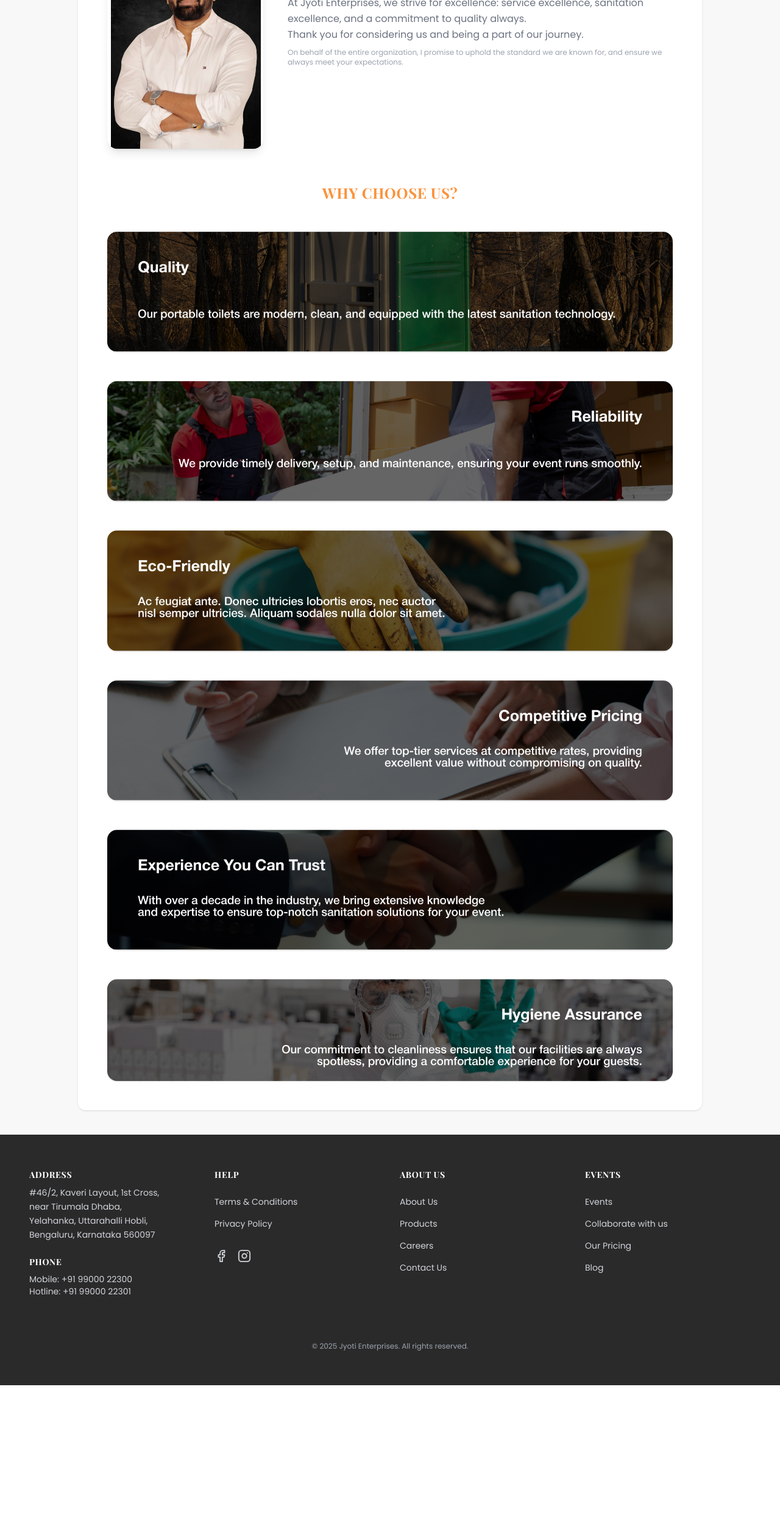
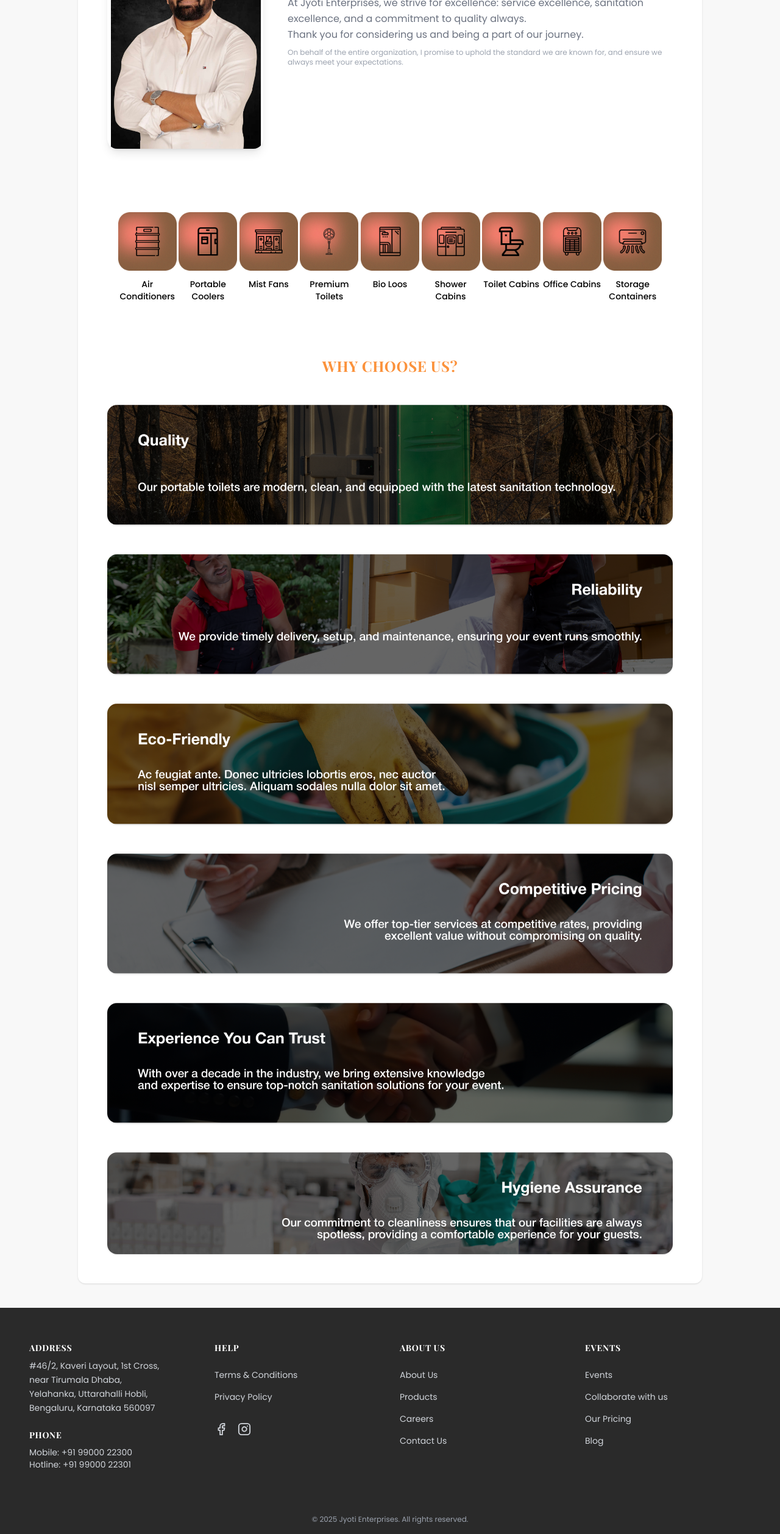
Before and after one commit to SHANKHHHH/Jyoti-F, a React (Vite) app in the folder frontend/: page / in a window 1280 px wide. Shown: the part 828-3344 px from the top of the page at 61% size. Before the commit the page ends 3100 px from the top, so only its background shows below. Built offline with nearby package versions, Linux system fonts and the light colour scheme.

Commit message:
Icons updated

```diff
--- a/frontend/src/components/Footer.tsx
+++ b/frontend/src/components/Footer.tsx
@@ -33,12 +33,17 @@ const Footer = () => (
         <div className="flex flex-col gap-6 text-left">
           <div>
             <h3 className="font-bold uppercase tracking-wider mb-2">Address</h3>
-            <p className="text-gray-300 leading-relaxed">
+            <a
+              href="https://maps.app.goo.gl/jSrJtLC6EkqZxWV17"
+              target="_blank"
+              rel="noopener noreferrer"
+              className="text-gray-300 hover:text-amber-400 leading-relaxed transition"
+            >
               #46/2, Kaveri Layout, 1st Cross,<br />
               near Tirumala Dhaba,<br />
               Yelahanka, Uttarahalli Hobli,<br />
               Bengaluru, Karnataka 560097
-            </p>
+            </a>
           </div>
           <div>
             <h3 className="font-bold uppercase tracking-wider mb-2">Phone</h3>
--- a/frontend/src/pages/AboutPage.tsx
+++ b/frontend/src/pages/AboutPage.tsx
@@ -1,4 +1,5 @@
 import React from "react";
+import { Link } from "react-router-dom";
 
 import AboutMainBgm from '../assets/AboutUsBg.jpg';
 import QualityImg from '../assets/quality.png';
@@ -9,13 +10,91 @@ import ExpImg from '../assets/exp.png';
 import HygieneImg from '../assets/hygiene.png';
 import FounderImg from '../assets/Owner.png';
 
+import OrangeBg from '../assets/o.png';
+import i1 from '../assets/i1.png';
+import i2 from '../assets/i2.png';
+import i3 from '../assets/i3.png';
+import i4 from '../assets/i4.png';
+import i5 from '../assets/i5.png';
+import i6 from '../assets/i6.png';
+import i7 from '../assets/i7.png';
+import i8 from '../assets/i8.png';
+import i9 from '../assets/i9.png';
+
+// Icon section data
+const icons = [
+  { img: i1, label: "Air Conditioners", category: "Air Conditioners" },
+  { img: i2, label: "Portable Coolers", category: "Coolers" },
+  { img: i3, label: "Mist Fans", category: "Fans" },
+  { img: i4, label: "Premium Toilets", category: "Portable Toilets" },
+  { img: i5, label: "Bio Loos", category: "Portable Toilets" },
+  { img: i6, label: "Shower Cabins", category: "Luxe" },
+  { img: i7, label: "Toilet Cabins", category: "Portable Toilets" },
+  { img: i8, label: "Office Cabins", category: "Containers" },
+  { img: i9, label: "Storage Containers", category: "Containers" },
+];
+
+const IconSection: React.FC = () => (
+  <div className="w-full bg-white py-12 px-4 md:px-8">
+    {/* Desktop Grid */}
+    <div className="hidden lg:grid grid-cols-9 gap-8 justify-items-center max-w-6xl mx-auto">
+      {icons.map(({ img, label, category }, index) => (
+        <Link
+          key={index}
+          to={`/products?category=${category}`}
+          className="flex flex-col items-center text-center space-y-3 cursor-pointer hover:scale-105 transition-transform"
+        >
+          <div
+            className="w-24 h-24 bg-no-repeat bg-center bg-cover rounded-xl flex items-center justify-center"
+            style={{ backgroundImage: `url(${OrangeBg})` }}
+          >
+            <img
+              src={img}
+              alt={label}
+              className="w-12 h-12 object-contain"
+              draggable={false}
+            />
+          </div>
+          <p className="text-sm font-medium text-black w-24 break-words">{label}</p>
+        </Link>
+      ))}
+    </div>
+    {/* Mobile Slider */}
+    <div className="lg:hidden overflow-x-auto no-scrollbar">
+      <div className="flex gap-6 w-max px-2">
+        {icons.map(({ img, label, category }, index) => (
+          <Link
+            key={index}
+            to={`/products?category=${category}`}
+            className="flex flex-col items-center text-center space-y-2 min-w-[90px] cursor-pointer hover:scale-105 transition-transform"
+          >
+            <div
+              className="w-20 h-20 bg-no-repeat bg-center bg-cover rounded-lg flex items-center justify-center"
+              style={{ backgroundImage: `url(${OrangeBg})` }}
+            >
+              <img
+                src={img}
+                alt={label}
+                className="w-10 h-10 object-contain"
+                draggable={false}
+              />
+            </div>
+            <p className="text-xs font-medium text-black w-[80px] break-words">{label}</p>
+          </Link>
+        ))}
+      </div>
+    </div>
+  </div>
+);
+
 const AboutPage: React.FC = () => {
   return (
     <div className="min-h-screen bg-[#F8F8F8] flex flex-col pt-24 pb-10 items-center">
       {/* Top Banner with "ABOUT US" text overlay */}
       <div className="relative w-full flex justify-center h-72 md:h-[420px]">
         {/* Banner Image */}
-        <img src={AboutMainBgm}
+        <img
+          src={AboutMainBgm}
           alt="About Us Banner"
           className="absolute top-0 left-0 w-full h-full object-cover object-top"
           draggable={false}
@@ -62,11 +141,12 @@ const AboutPage: React.FC = () => {
           </div>
         </section>
 
+        {/* --- ICONS SECTION --- */}
+        <IconSection />
+
         {/* WHY CHOOSE US */}
         <section className="mt-10">
           <h3 className="text-2xl font-bold text-orange-400 mb-12 text-center tracking-wide">WHY CHOOSE US?</h3>
-
-  {/* Images grid: just your great-looking designed images, large and beautiful */}
           <div className="max-w-5xl mx-auto grid grid-cols-1 gap-12">
             <img src={QualityImg} alt="Quality" className="w-full h-auto object-cover rounded-2xl shadow" draggable={false} />
             <img src={ReliabilityImg} alt="Reliability" className="w-full h-auto object-cover rounded-2xl shadow" draggable={false} />
```
Lines whose indentation alone changed are shown as unchanged.
